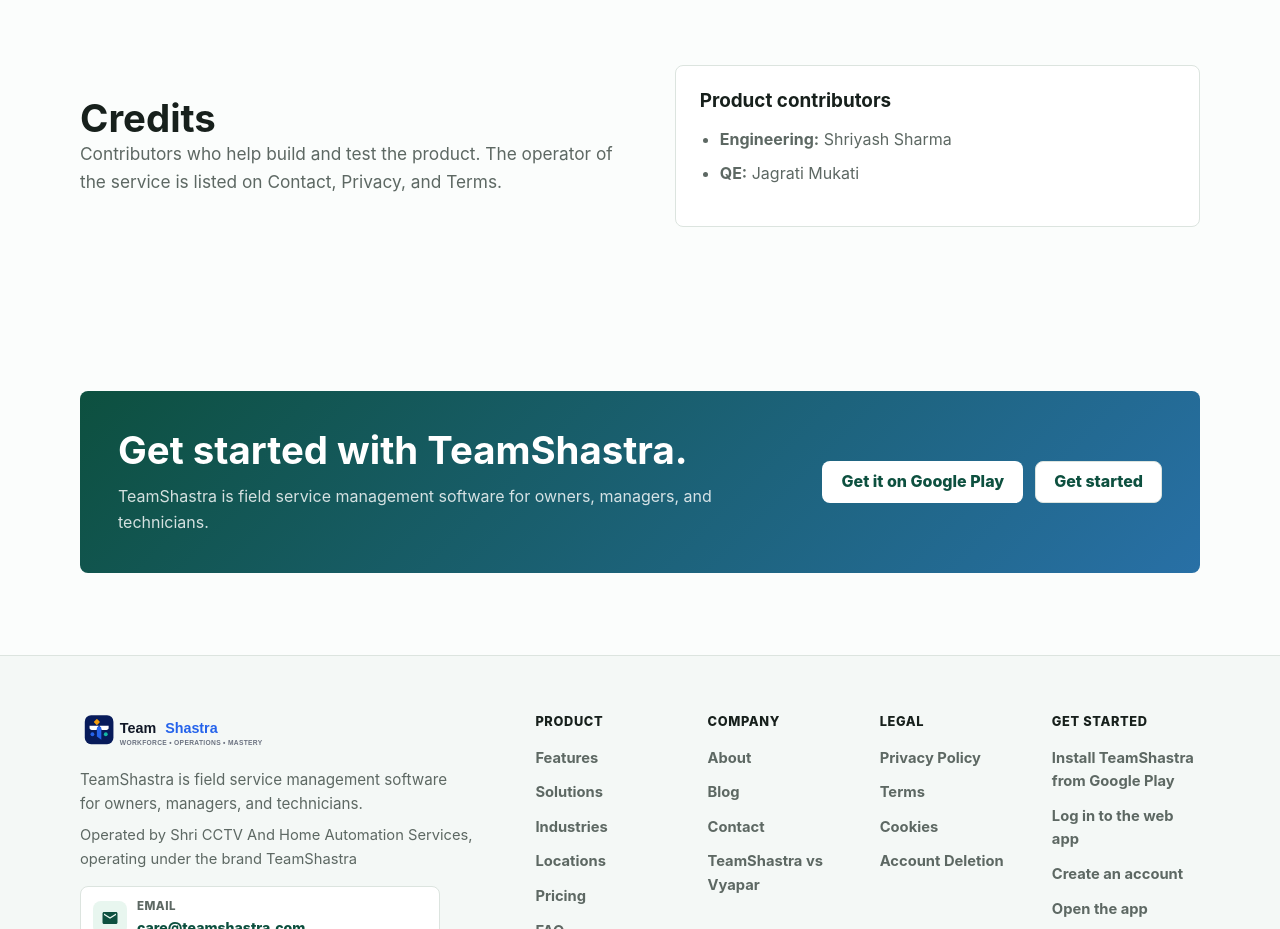
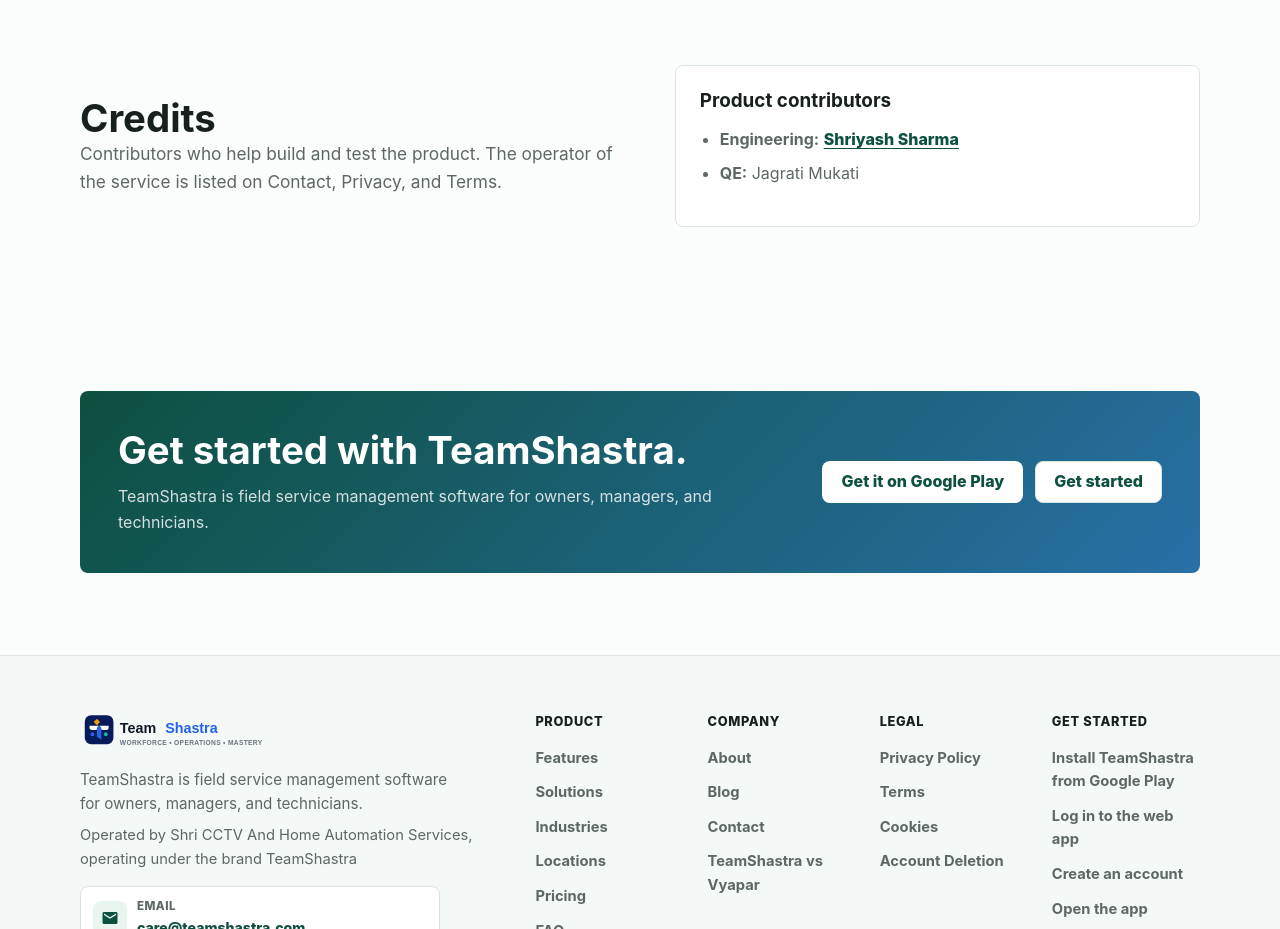
Before and after one commit to shriyash-sharma/TeamShastraWebsite, a Next.js app: page /about in a window 1280 px wide. Shown: the part 1760-2689 px from the top of the page. Built offline with nearby package versions, Linux system fonts and the light colour scheme.

Commit message:
feat(about): style engineering credit as a visible link

```diff
--- a/app/(en)/about/page.tsx
+++ b/app/(en)/about/page.tsx
@@ -113,7 +113,7 @@ export default function AboutPage() {
             <ul className="list">
               <li>
                 <strong>Engineering:</strong>{" "}
-                <a href={engineeringCreditUrl} target="_blank" rel="noopener noreferrer">
+                <a className="credit-link" href={engineeringCreditUrl} target="_blank" rel="noopener noreferrer">
                   {engineeringCredit}
                 </a>
               </li>
--- a/app/globals.css
+++ b/app/globals.css
@@ -148,6 +148,7 @@ h3 { font-size: 1.18rem; }
 .page-lead { max-width: 780px; margin: 18px 0 0; }
 .list { padding-left: 20px; color: var(--muted); }
 .list li + li { margin-top: 8px; }
+.list a.credit-link { color: var(--brand-dark); font-weight: 760; text-decoration: underline; text-underline-offset: 3px; }
 .price-card.featured { border-color: rgba(23, 111, 88, 0.5); box-shadow: var(--shadow); }
 .price { font-size: 2.2rem; line-height: 1; margin: 16px 0; font-weight: 850; }
 .contact-panel { display: grid; gap: 16px; max-width: 760px; }
```
